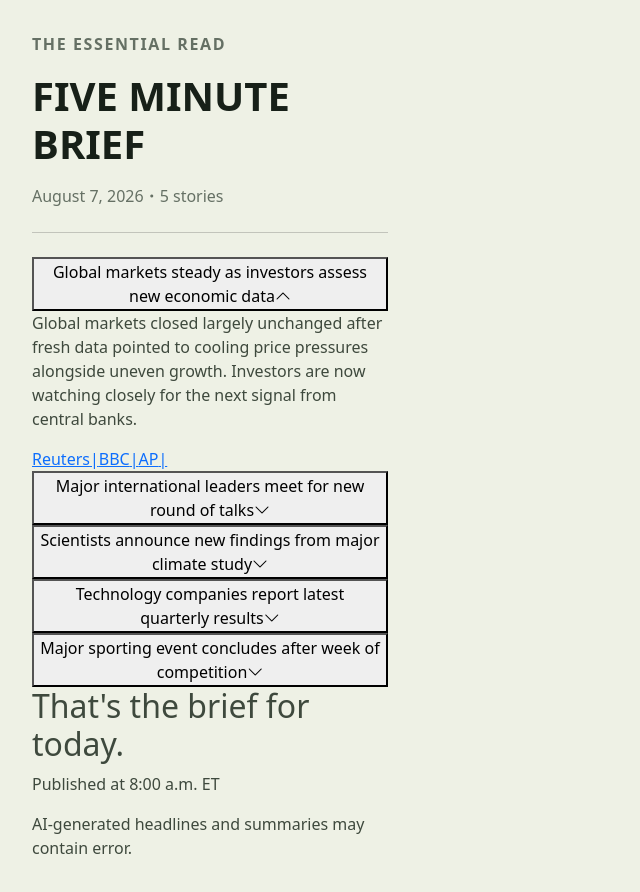
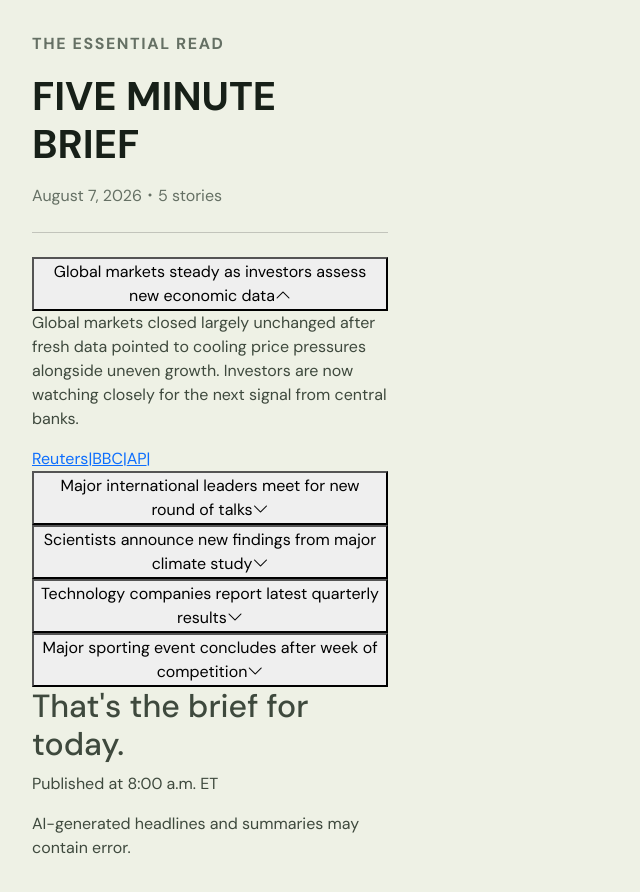
Before and after one commit to ductrl/five-minute-brief, a React (Vite) app: page / in a window 1280 px wide. Shown: the top 892 px of the page, without its empty margins (0-640 px from the left). Built offline with nearby package versions, Linux system fonts and the light colour scheme.

Commit message:
Added fonts

```diff
--- a/package.json
+++ b/package.json
@@ -14,6 +14,8 @@
     "test:watch": "vitest"
   },
   "dependencies": {
+    "@fontsource/dm-sans": "^5.3.0",
+    "@fontsource/source-serif-4": "^5.3.0",
     "bootstrap": "^5.3.8",
     "bootstrap-icons": "^1.13.1",
     "l": "^0.6.0",
--- a/src/index.css
+++ b/src/index.css
@@ -1,3 +1,12 @@
+/* FONTS */
+@import "@fontsource/dm-sans/400.css";
+@import "@fontsource/dm-sans/500.css";
+@import "@fontsource/dm-sans/600.css";
+@import "@fontsource/dm-sans/700.css";
+
+@import "@fontsource/source-serif-4/400.css";
+@import "@fontsource/source-serif-4/600.css";
+
 :root {
   --brief-bg: #EEF1E5;
   --brief-headline: #172018;
@@ -14,6 +23,7 @@ body {
   margin: 0;
   background-color: var(--brief-bg);
   color: var(--brief-text);
+  font-family: "DM Sans", sans-serif;
 }
 
 .brief {
```
Also changed, not shown: 1 other file (tests, documents, lock files or other folders).
